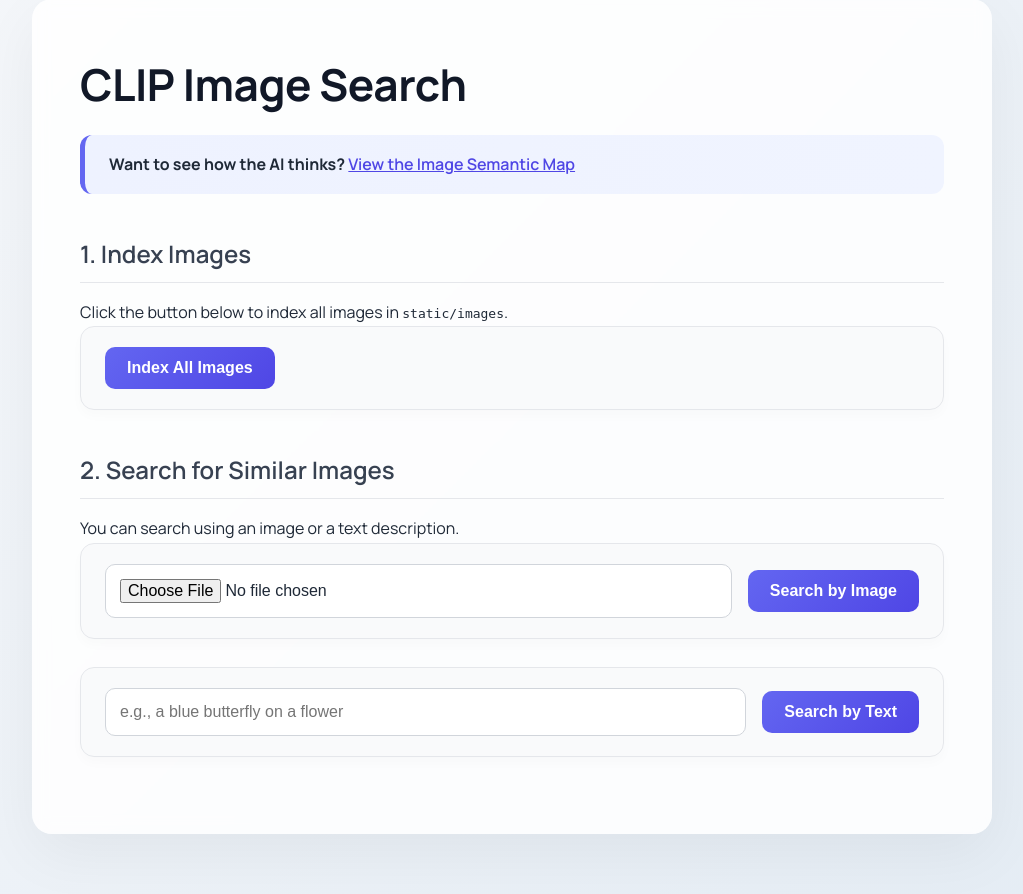
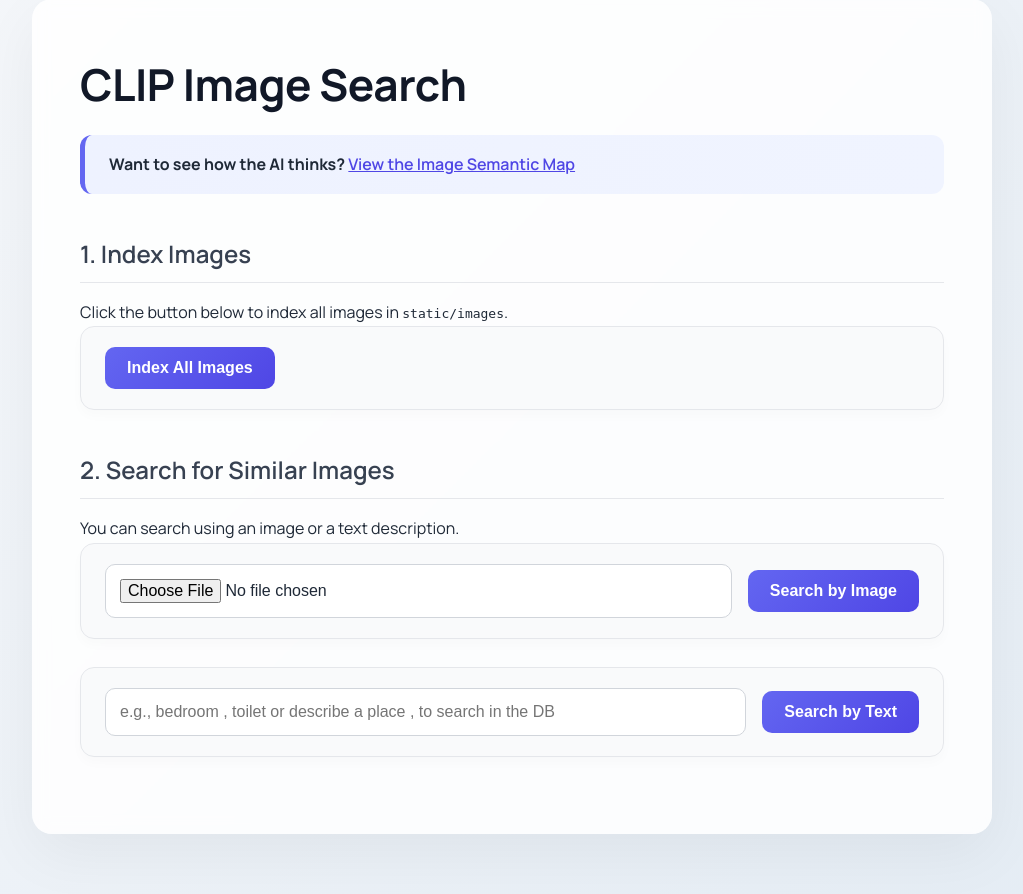
Before and after one commit to HafssaBN/AI-Powered-Semantic-Image-Search-with-the-Elastic-Stack, a Flask app: page / in a window 1280 px wide. Shown: the part 61-955 px from the top of the page, without its empty margins (128-1151 px from the left). Run offline with Flask 3, Linux system fonts and the light colour scheme.

Commit message:
new commit

```diff
--- a/templates/index.html
+++ b/templates/index.html
@@ -32,7 +32,7 @@
             </form>
 
             <form method="post" class="input-group">
-                <input type="text" name="text_query" placeholder="e.g., a blue butterfly on a flower" required value="{{ text_query or '' }}">
+                <input type="text" name="text_query" placeholder="e.g., bedroom , toilet or describe a place , to search in the DB" required value="{{ text_query or '' }}">
                 <button type="submit">Search by Text</button>
             </form>
         </section>
```
Also changed, not shown: README.md, static/uploads/1754028647.0449386_598673831.jpg (added).
